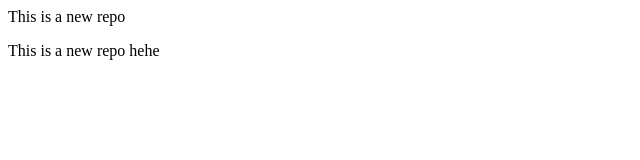
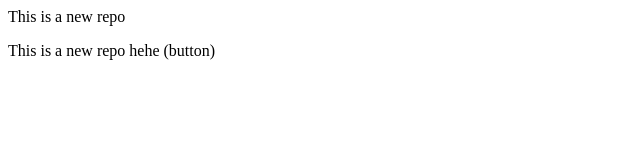
Before and after one commit to vivekshenoy05/localrepo, a plain HTML site: page index.html in a window 1280 px wide. Shown: the full height of the page, 0-640 px from the left. Drawn offline with Linux system fonts and the light colour scheme.

```diff
--- a/index.html
+++ b/index.html
@@ -1,2 +1,2 @@
 <p>This is a new repo</p>
-<p>This is a new repo hehe</p>
+<p>This is a new repo hehe (button)</p>
```
